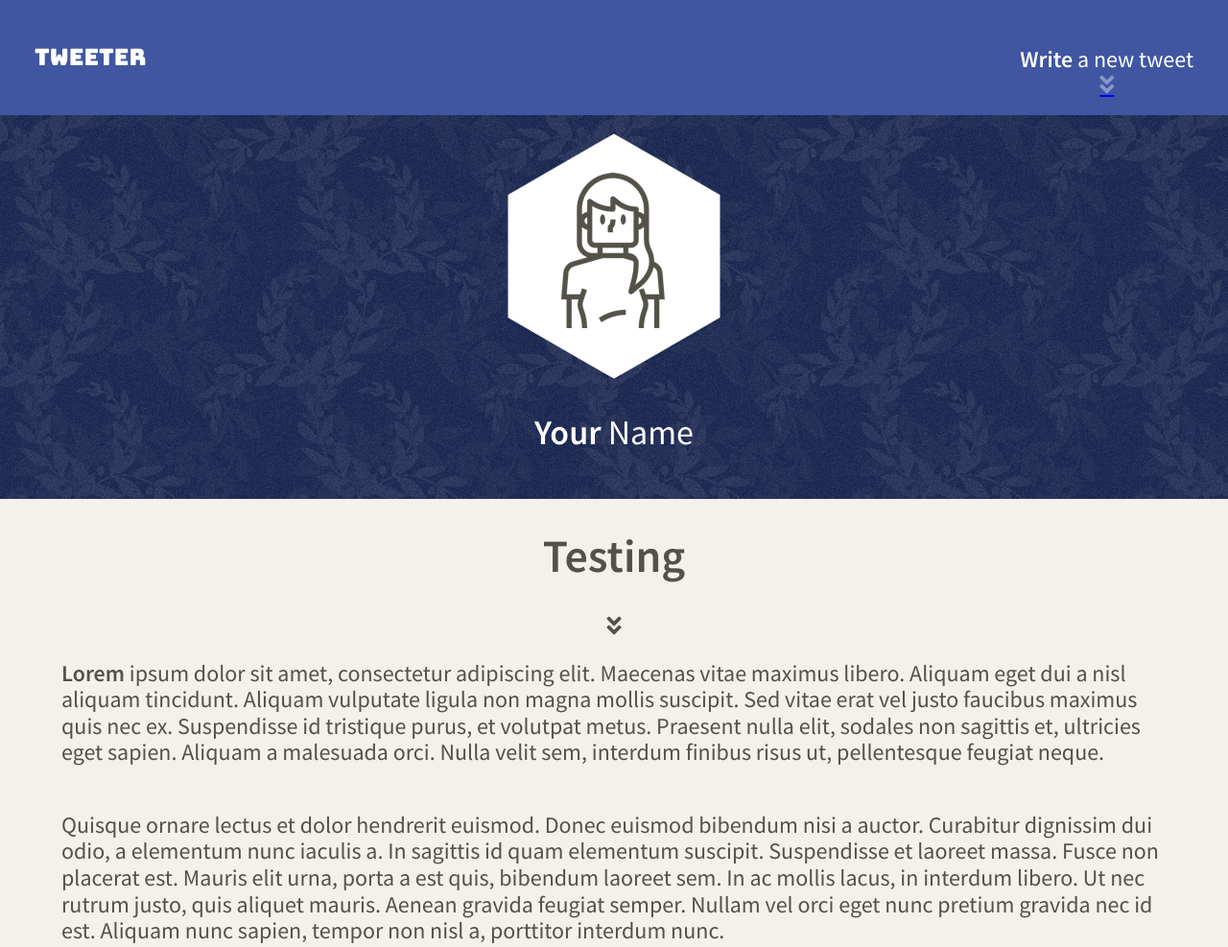
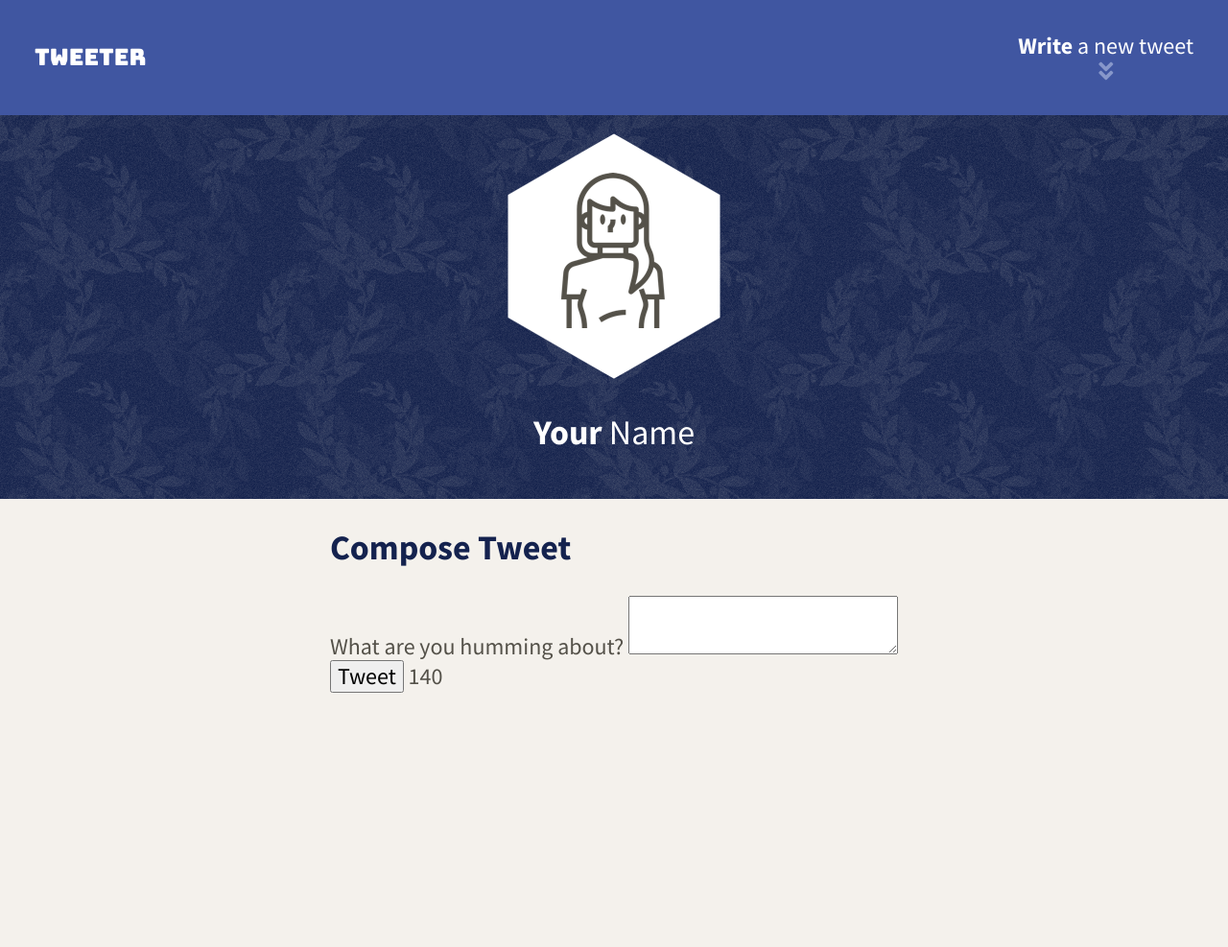
Before and after one commit to sarahdeecee/tweeter, a website: page public/index.html in a window 1280 px wide. Shown: the top 987 px of the page at 96% size. After the commit the page ends 800 px from the top, so only its background shows below. Drawn offline with nearby package versions, Linux system fonts and the light colour scheme.

Commit message:
changed link and hover styles, added form

```diff
--- a/public/index.html
+++ b/public/index.html
@@ -12,11 +12,11 @@
     <!-- Fonts -->
     <link rel="preconnect" href="https://fonts.googleapis.com">
     <link rel="preconnect" href="https://fonts.gstatic.com" crossorigin>
-    <link href="https://fonts.googleapis.com/css2?family=Bungee&family=Source+Sans+Pro:wght@400;600&display=swap" rel="stylesheet">
+    <link href="https://fonts.googleapis.com/css2?family=Bungee&family=Source+Sans+Pro:wght@400;600;700&display=swap" rel="stylesheet">
 
     <!-- App CSS -->
+    <link rel="stylesheet" href="/styles/header.css" type="text/css" />
     <link rel="stylesheet" href="/styles/layout.css" type="text/css" />
-    <link rel="stylesheet" href="/styles/header.css" type="text/css" />
     <link rel="stylesheet" href="/styles/nav.css" type="text/css" />
 
     <!-- External JS -->
@@ -32,10 +32,11 @@
     <nav>
       <span id="logo">Tweeter</span>
       <span>
-        <br>
-        <strong>Write</strong> a new tweet
-        <br>
-        <a href="http://www.google.ca"><i id="arrow-icon" class="fas fa-angle-double-down fa-fade"></i></a>
+        <p>
+          <strong>Write</strong> a new tweet
+          <br>
+          <a href="http://www.google.ca"><i id="arrow-icon" class="fas fa-angle-double-down fa-fade"></i></a>
+        </p>
       </span>
     </nav>
 
@@ -44,18 +45,23 @@
         <img src="/images/profile-hex.png">
       </div>
       <div>
-        <h2><strong>Your</strong> Name</h2>
+        <h2 class="name"><strong>Your</strong> Name</h2>
       </div>
   </header>
 
     <!-- Page-specific (main) content here -->
     <main class="container">
-      <h1>Testing</h1>
-      <i class="fas fa-angle-double-down"></i>
-      <p><b>Lorem</b> ipsum dolor sit amet, consectetur adipiscing elit. Maecenas vitae maximus libero. Aliquam eget dui a nisl aliquam tincidunt. Aliquam vulputate ligula non magna mollis suscipit. Sed vitae erat vel justo faucibus maximus quis nec ex. Suspendisse id tristique purus, et volutpat metus. Praesent nulla elit, sodales non sagittis et, ultricies eget sapien. Aliquam a malesuada orci. Nulla velit sem, interdum finibus risus ut, pellentesque feugiat neque.</p>
-      <p>Quisque ornare lectus et dolor hendrerit euismod. Donec euismod bibendum nisi a auctor. Curabitur dignissim dui odio, a elementum nunc iaculis a. In sagittis id quam elementum suscipit. Suspendisse et laoreet massa. Fusce non placerat est. Mauris elit urna, porta a est quis, bibendum laoreet sem. In ac mollis lacus, in interdum libero. Ut nec rutrum justo, quis aliquet mauris. Aenean gravida feugiat semper. Nullam vel orci eget nunc pretium gravida nec id est. Aliquam nunc sapien, tempor non nisl a, porttitor interdum nunc.</p>
-      <p>Quisque eget lobortis elit, vitae fringilla justo. Nulla mattis purus et dui fringilla, consectetur ultrices est rutrum. Class aptent taciti sociosqu ad litora torquent per conubia nostra, per inceptos himenaeos. Nulla fermentum posuere dui, in scelerisque neque suscipit vitae. Donec iaculis, urna at vulputate sagittis, tellus urna porta lorem, eget semper dui mauris ut lectus. Nulla pharetra nunc quis pellentesque sagittis. Nulla id blandit ipsum, vel vestibulum enim. Nam dapibus urna in enim blandit blandit. Mauris posuere erat nec suscipit ornare. Nulla pulvinar ultrices tortor, quis interdum dui posuere eu. In hac habitasse platea dictumst. Aenean feugiat nulla vel nunc dictum posuere. Nulla vestibulum interdum nunc sed venenatis. Etiam lacinia nisi in tristique mattis. In dictum nisl sit amet felis imperdiet ultrices.</p>
-
+      <section class="new-tweet">
+        <h2>Compose Tweet</h2>
+        <form>
+          <label for="tweet-text">What are you humming about?</label>
+          <textarea name="text" id="tweet-text"></textarea>
+          <div>
+            <button type="submit">Tweet</button>
+            <output name="counter" class="counter" for="tweet-text">140</output>
+          </div>
+        </form>
+      </section>
     </main>
   </body>
 </html>
--- a/public/styles/header.css
+++ b/public/styles/header.css
@@ -12,7 +12,7 @@ header {
 p {
   font-weight: normal;
 }
-h2 {
+h2.name {
   font-weight: normal;
   color: white;
 }
--- a/public/styles/layout.css
+++ b/public/styles/layout.css
@@ -28,5 +28,7 @@ main {
   flex-direction: column;
   margin-left: 5%;
   margin-right: 5%;
-
 }
+h2 {
+  color: #14224e;
+}
--- a/public/styles/nav.css
+++ b/public/styles/nav.css
@@ -21,7 +21,10 @@ nav {
   display: flex;
   justify-content: center;
 }
-a:hover {
+a:link {
+  text-decoration: none;
+}
+#arrow-icon:hover {
   color: white;
 }
 #logo {
```
